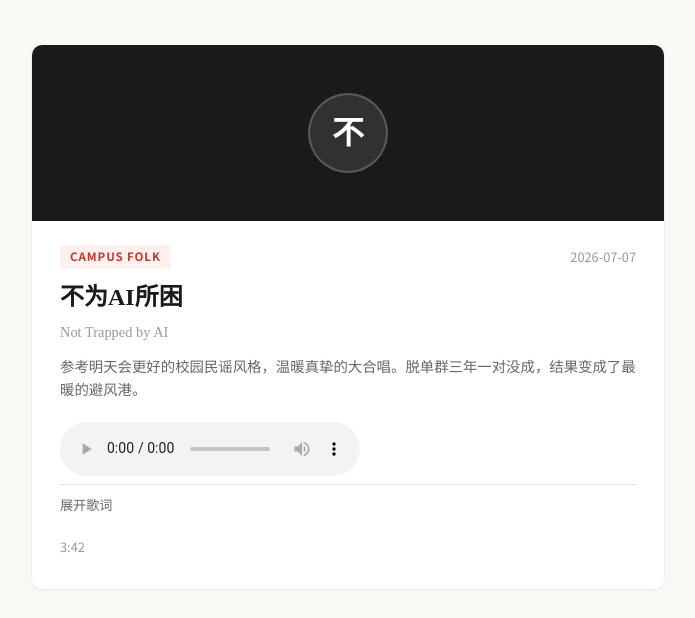
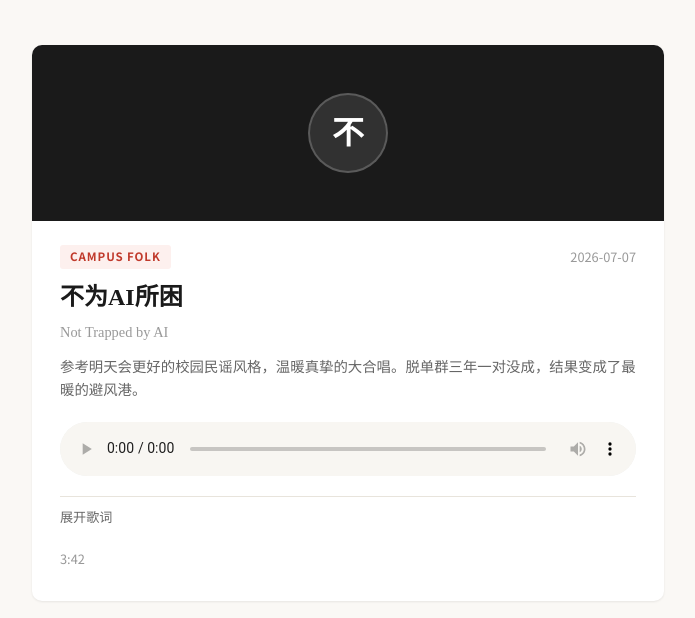
Before and after one commit to Squareczm/agitopia-music, a plain HTML site: page public/index.html in a window 1280 px wide. Shown: the part 166-784 px from the top of the page, without its empty margins (292-987 px from the left). Drawn offline with Linux system fonts and the light colour scheme.

Commit message:
Replace Plyr CSS with native audio styles

```diff
--- a/public/styles.css
+++ b/public/styles.css
@@ -10,7 +10,6 @@
   --border: #e8e4dc;
   --cover-bg: #1a1a1a;
   --cover-text: #fff;
-  --plyr-color-main: #c0392b;
 }
 
 * { margin: 0; padding: 0; box-sizing: border-box; }
@@ -139,12 +138,13 @@ body {
 }
 
 /* Plyr overrides */
-.plyr {
+audio {
+  width: 100%;
+  margin-bottom: 12px;
   border-radius: 8px;
-  margin-bottom: 16px;
 }
-.plyr--audio .plyr__controls {
-  padding: 8px 12px;
+audio::-webkit-media-controls-panel {
+  background: #f8f6f2;
 }
 
 .lyrics-toggle {
```
